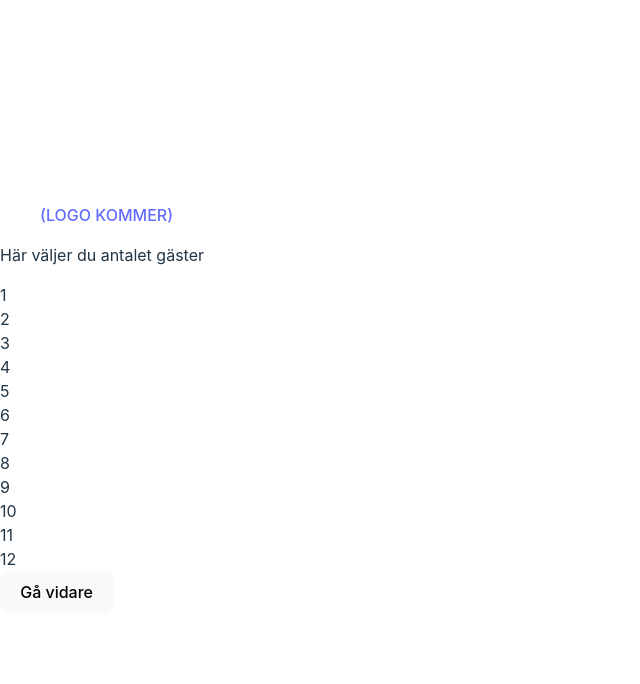
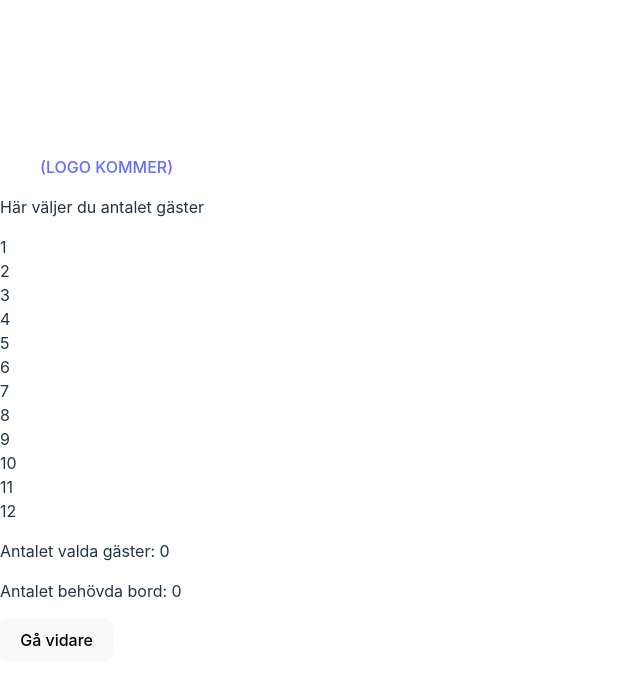
Before and after one commit to PetraElgemyr/restaurant-fullstack, a React (Vite) app in the folder fed22s-therestaurant/: page /booking in a window 1280 px wide. Shown: the top 684 px of the page, without its empty margins (0-640 px from the left). Built offline with nearby package versions, Linux system fonts and the light colour scheme.

Commit message:
(refactor): change clickevent to run dispatch

```diff
--- a/fed22s-therestaurant/src/components/BookGuests.tsx
+++ b/fed22s-therestaurant/src/components/BookGuests.tsx
@@ -1,5 +1,7 @@
 import { useContext, useState } from "react";
 import { BookingsContext } from "../contexts/BookingsContext";
+import { BookingDispatchContext } from "../contexts/BookingDispatchContext";
+import { json } from "react-router-dom";
 
 export interface IChooseGuests {
   goToCalendar: () => void;
@@ -7,19 +9,17 @@ export interface IChooseGuests {
 
 export const BookGuests = ({ goToCalendar }: IChooseGuests) => {
   const context = useContext(BookingsContext);
-  const setNumberOfGuests = (guests: number) => {
-    context.currentBooking.user.numberOfGuests = guests; //sätt till talet
-  };
+  const dispatch = useContext(BookingDispatchContext);
   const [amountOfGuests, setAmountOfGuests] = useState<number[]>([
     1, 2, 3, 4, 5, 6, 7, 8, 9, 10, 11, 12,
   ]);
+
   let html = amountOfGuests.map((amount, index) => {
     return (
       <div
         key={index}
         onClick={() => {
-          setNumberOfGuests(amount);
-          console.log("Valda gäster: ", amount);
+          dispatch({ type: "choseGuests", payload: amount.toString() });
         }}
       >
         {amount}
@@ -32,6 +32,10 @@ export const BookGuests = ({ goToCalendar }: IChooseGuests) => {
       <div>
         <p>Här väljer du antalet gäster</p>
         {html}
+        <p>
+          Antalet valda gäster: {context.currentBooking.user.numberOfGuests}
+        </p>
+        <p>Antalet behövda bord: {context.currentBooking.bookedTables}</p>
         <button
           type="button"
           onClick={() => {
```
